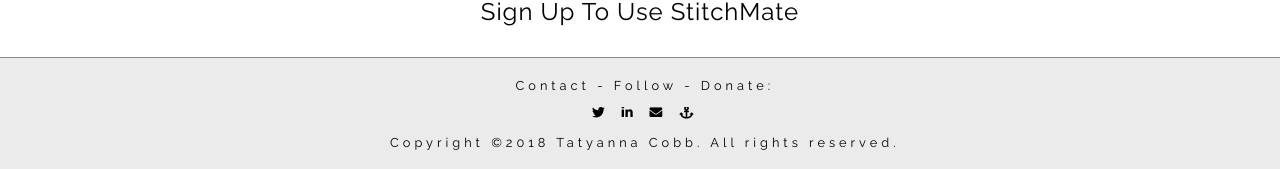
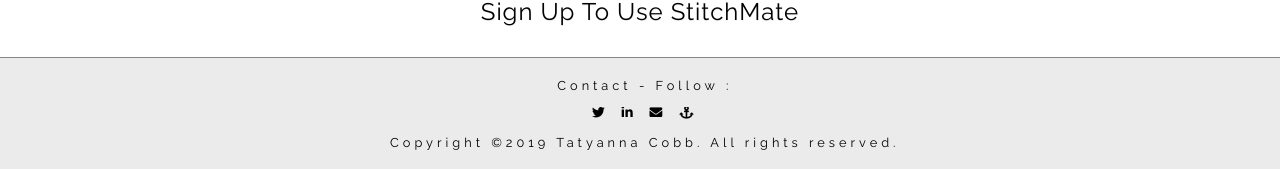
Before and after one commit to TatyCat/stitchmate, a React (Create React App) app in the folder client/: page / in a window 1280 px wide. Shown: the part 1406-1575 px from the top of the page. Built offline with nearby package versions, Linux system fonts and the light colour scheme.

Commit message:
Edited Footer

```diff
--- a/client/src/components/Footer.js
+++ b/client/src/components/Footer.js
@@ -5,7 +5,7 @@
     return (
       <>
         <footer>
-          <p>Contact - Follow - Donate:</p>
+          <p>Contact - Follow :</p>
           <p>
             <a href="https://twitter.com/DevTaty" target="_blank" rel="noopener noreferrer"><i className="fab fa-twitter"></i></a>
             <a href="https://www.linkedin.com/in/tatyannac/" target="_blank" rel="noopener noreferrer"><i className="fab fa-linkedin-in"></i></a>
@@ -14,7 +14,7 @@
             </a>
           </p>
 
-          <p>Copyright &copy;2018 Tatyanna Cobb. All rights reserved. </p>
+          <p>Copyright &copy;2019 Tatyanna Cobb. All rights reserved. </p>
         </footer>
 
       </>
--- a/client/src/index.css
+++ b/client/src/index.css
@@ -299,8 +299,6 @@
   font-size: calc(3.5vh + .4vw);
   white-space: nowrap;
   padding: 1.5rem;
-  /* background-color: rgb(10, 10, 9); */
-  /* rgba(125, 134, 106, 0.44); */
   color: #17181f;
   margin-bottom: 0;
   margin-top: 0;
```
